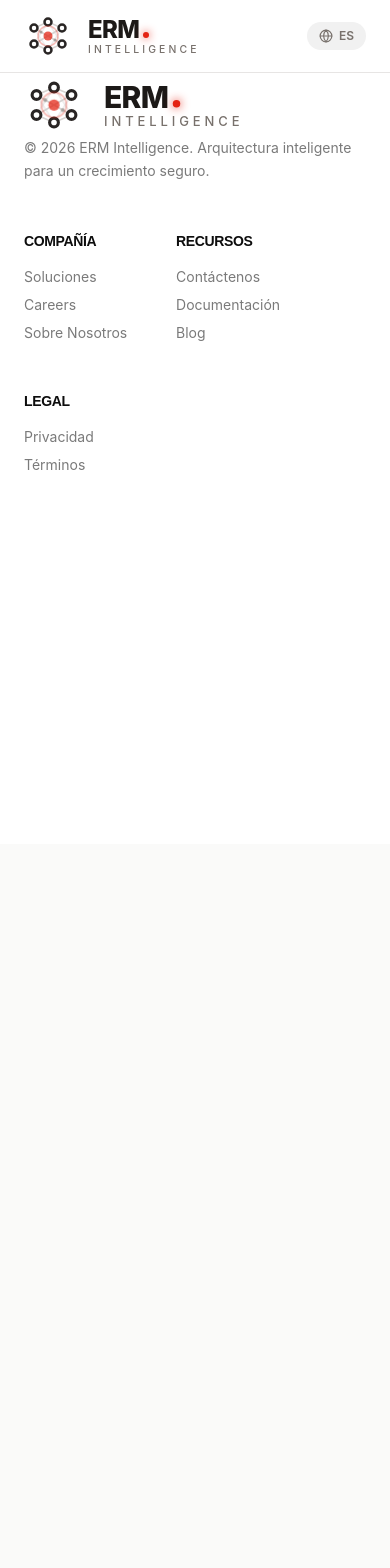
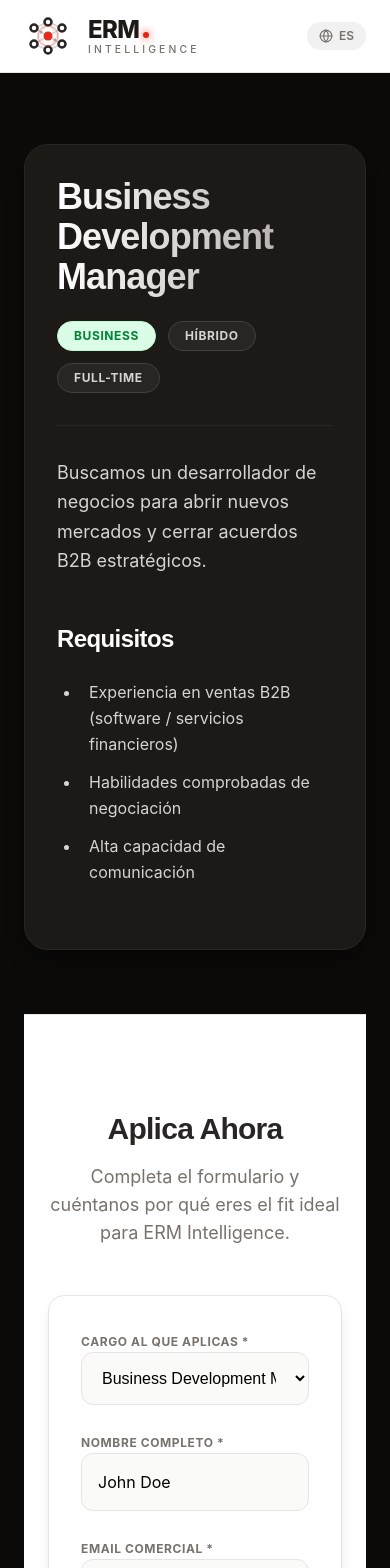
Before and after one commit to marinm80/erm-intelligence, a React (Vite) app in the folder frontend/: page /careers/bus-01 in a window 390 px wide. Shown: the top 1568 px of the page. Before the commit the page ends 844 px from the top, so only its background shows below. Built offline with nearby package versions, Linux system fonts and the light colour scheme.

Commit message:
feat: implement Job Detail Page and fix Career forms placeholders

```diff
--- a/frontend/src/App.tsx
+++ b/frontend/src/App.tsx
@@ -5,6 +5,7 @@ import { LandingPage } from './pages/LandingPage';
 import { CareersPage } from './pages/CareersPage';
 import { AboutPage } from './pages/AboutPage';
 import ScrollToTop from './components/ScrollToTop';
+import JobDetailPage from './pages/JobDetailPage';
 
 function App() {
   return (
@@ -17,6 +18,7 @@ function App() {
           <Route path="/" element={<LandingPage />} />
           <Route path="/about" element={<AboutPage />} />
           <Route path="/careers" element={<CareersPage />} />
+          <Route path="/careers/:jobId" element={<JobDetailPage />} />
         </Routes>
 
         <Footer />
--- a/frontend/src/components/careers/ApplicationForm.tsx
+++ b/frontend/src/components/careers/ApplicationForm.tsx
@@ -175,7 +175,7 @@ export const ApplicationForm = ({ jobs, selectedJobId }: ApplicationFormProps) =
                    name="positionId"
                    value={formData.positionId}
                    onChange={handleInputChange}
-                   className="w-full p-4 bg-[var(--color-stone-50)] border border-[var(--color-stone-200)] rounded-xl focus:outline-none focus:border-[var(--color-brand-red)] focus:ring-1 focus:ring-[var(--color-brand-red)] transition-all font-display text-[var(--color-stone-800)]"
+                   className="w-full p-4 bg-[var(--color-stone-50)] border border-[var(--color-stone-200)] rounded-xl focus:outline-none focus:border-[var(--color-brand-red)] focus:ring-1 focus:ring-[var(--color-brand-red)] transition-all font-display text-black"
                  >
                    <option value="" disabled>Selecciona una posición</option>
                    {jobs.filter(j => j.isActive).map(job => (
@@ -192,7 +192,7 @@ export const ApplicationForm = ({ jobs, selectedJobId }: ApplicationFormProps) =
                    value={formData.fullName}
                    onChange={handleInputChange}
                    type="text"
-                   className="w-full p-4 bg-[var(--color-stone-50)] border border-[var(--color-stone-200)] rounded-xl focus:outline-none focus:border-[var(--color-brand-red)] transition-colors"
+                   className="w-full p-4 bg-[var(--color-stone-50)] border border-[var(--color-stone-200)] rounded-xl focus:outline-none focus:border-[var(--color-brand-red)] transition-colors placeholder-black text-black"
                    placeholder="John Doe"
                  />
              </div>
@@ -204,7 +204,7 @@ export const ApplicationForm = ({ jobs, selectedJobId }: ApplicationFormProps) =
                    name="email"
                    value={formData.email}
                    onChange={handleInputChange}
-                   className="w-full p-4 bg-[var(--color-stone-50)] border border-[var(--color-stone-200)] rounded-xl focus:outline-none focus:border-[var(--color-brand-red)] transition-colors"
+                   className="w-full p-4 bg-[var(--color-stone-50)] border border-[var(--color-stone-200)] rounded-xl focus:outline-none focus:border-[var(--color-brand-red)] transition-colors placeholder-black text-black"
                    placeholder="john@example.com"
                  />
              </div>
@@ -216,7 +216,7 @@ export const ApplicationForm = ({ jobs, selectedJobId }: ApplicationFormProps) =
                    name="linkedinUrl"
                    value={formData.linkedinUrl}
                    onChange={handleInputChange}
-                   className="w-full p-4 bg-[var(--color-stone-50)] border border-[var(--color-stone-200)] rounded-xl focus:outline-none focus:border-[var(--color-brand-red)] transition-colors"
+                   className="w-full p-4 bg-[var(--color-stone-50)] border border-[var(--color-stone-200)] rounded-xl focus:outline-none focus:border-[var(--color-brand-red)] transition-colors placeholder-black text-black"
                    placeholder="https://linkedin.com/in/..."
                  />
              </div>
@@ -233,7 +233,7 @@ export const ApplicationForm = ({ jobs, selectedJobId }: ApplicationFormProps) =
                    name="motivationLetter"
                    value={formData.motivationLetter}
                    onChange={handleInputChange}
-                   className="w-full p-4 bg-[var(--color-stone-50)] border border-[var(--color-stone-200)] rounded-xl focus:outline-none focus:border-[var(--color-brand-red)] transition-colors h-40 resize-y"
+                   className="w-full p-4 bg-[var(--color-stone-50)] border border-[var(--color-stone-200)] rounded-xl focus:outline-none focus:border-[var(--color-brand-red)] transition-colors h-40 resize-y placeholder-black text-black"
                    placeholder="¿Por qué eres el candidato ideal para ERM Intelligence?"
                  ></textarea>
              </div>
--- a/frontend/src/components/careers/JobCard.tsx
+++ b/frontend/src/components/careers/JobCard.tsx
@@ -1,5 +1,7 @@
 import type { JobPosition } from '../../types/careers';
 import { MapPin, Clock } from 'lucide-react';
+import { Link } from 'react-router-dom';
+import { useTranslation } from 'react-i18next';
 
 interface JobCardProps {
   job: JobPosition;
@@ -7,6 +9,7 @@ interface JobCardProps {
 }
 
 export const JobCard = ({ job, onApply }: JobCardProps) => {
+  const { t } = useTranslation();
   const departmentColors: Record<string, string> = {
     'Engineering': 'bg-blue-100 text-blue-700 border-blue-200',
     'Product': 'bg-purple-100 text-purple-700 border-purple-200',
@@ -43,6 +46,15 @@ export const JobCard = ({ job, onApply }: JobCardProps) => {
         </div>
       </div>
 
+      <div className="flex flex-col gap-2">
+        <Link
+          to={`/careers/${job.id}`}
+          target="_blank"
+          rel="noopener noreferrer"
+          className="block w-full text-center border border-stone-600 text-stone-300 hover:border-(--color-brand-red) hover:text-(--color-brand-red) py-2 px-4 rounded-lg transition-colors duration-200 text-sm font-medium"
+        >
+          {t('careers.view_offer')}
+        </Link>
         <button
           onClick={() => onApply(job)}
           className="w-full py-3 bg-stone-100 text-stone-800 rounded-xl font-bold font-display hover:bg-(--color-brand-red) hover:text-white transition-colors group-hover:shadow-md"
@@ -50,5 +62,6 @@ export const JobCard = ({ job, onApply }: JobCardProps) => {
           Aplicar Ahora
         </button>
       </div>
+    </div>
   );
 };
--- a/frontend/src/i18n.ts
+++ b/frontend/src/i18n.ts
@@ -56,6 +56,13 @@ const resources = {
           "success_title": "¡Postulación Enviada!",
           "success_desc": "Gracias por tu interés en ERM Intelligence. Nuestro equipo revisará tu perfil y nos pondremos en contacto contigo pronto.",
           "another": "Enviar otra postulación"
+        },
+        "view_offer": "Ver oferta completa",
+        "detail": {
+          "back": "Volver a ofertas",
+          "requirements": "Requisitos",
+          "apply_title": "Aplicar a esta posición",
+          "not_found": "Oferta no encontrada"
         }
       },
       "hero": {
@@ -206,6 +213,13 @@ const resources = {
           "success_title": "Application Submitted!",
           "success_desc": "Thank you for your interest in ERM Intelligence. Our team will review your profile and contact you soon.",
           "another": "Submit another application"
+        },
+        "view_offer": "View full offer",
+        "detail": {
+          "back": "Back to offers",
+          "requirements": "Requirements",
+          "apply_title": "Apply for this position",
+          "not_found": "Position not found"
         }
       },
       "hero": {
--- /dev/null
+++ b/frontend/src/pages/JobDetailPage.tsx
@@ -0,0 +1,89 @@
+import { useParams, Navigate } from 'react-router-dom';
+import { useTranslation } from 'react-i18next';
+import { jobPositions } from '../data/jobPositions';
+import { Navbar } from '../components/Navbar';
+import { Footer } from '../components/Footer';
+import ScrollToTop from '../components/ScrollToTop';
+import { ApplicationForm } from '../components/careers/ApplicationForm';
+
+export const JobDetailPage = () => {
+  const { t } = useTranslation();
+  const { jobId } = useParams<{ jobId: string }>();
+
+  const job = jobPositions.find(j => j.id === jobId);
+
+  if (!job) {
+    return <Navigate to="/careers" replace />;
+  }
+
+  const departmentColors: Record<string, string> = {
+    'Engineering': 'bg-blue-100 text-blue-700 border-blue-200',
+    'Product': 'bg-purple-100 text-purple-700 border-purple-200',
+    'Business': 'bg-green-100 text-green-700 border-green-200',
+    'Security': 'bg-orange-100 text-orange-700 border-orange-200',
+  };
+
+  const badgeColor = departmentColors[job.department] || 'bg-gray-100 text-gray-700 border-gray-200';
+
+  return (
+    <div className="bg-stone-950 min-h-screen text-stone-200 pt-20">
+      <ScrollToTop />
+      <Navbar />
+
+      <main className="container-custom py-16 md:py-24 max-w-4xl mx-auto">
+        <div className="bg-stone-900 border border-stone-800 rounded-3xl p-8 md:p-12 mb-12 shadow-xl shadow-black/20">
+          {/* Header */}
+          <div className="mb-8 border-b border-stone-800 pb-8">
+            <h1 className="text-4xl md:text-5xl font-display font-bold mb-6 text-transparent bg-clip-text bg-gradient-to-r from-white to-stone-400">
+              {job.title}
+            </h1>
+
+            <div className="flex flex-wrap gap-3">
+              <span className={`px-4 py-1.5 rounded-full text-xs font-bold uppercase tracking-wider border ${badgeColor}`}>
+                {job.department}
+              </span>
+              <span className="px-4 py-1.5 rounded-full text-xs font-bold uppercase tracking-wider border bg-stone-800 text-stone-300 border-stone-700">
+                {job.modality}
+              </span>
+              <span className="px-4 py-1.5 rounded-full text-xs font-bold uppercase tracking-wider border bg-stone-800 text-stone-300 border-stone-700">
+                {job.contractType}
+              </span>
+            </div>
+          </div>
+
+          {/* Description */}
+          <div className="mb-12">
+            <p className="text-lg text-stone-300 leading-relaxed whitespace-pre-wrap">
+              {job.description}
+            </p>
+          </div>
+
+          {/* Requirements */}
+          {job.requirements && job.requirements.length > 0 && (
+            <div className="mb-8">
+              <h2 className="text-2xl font-display font-bold text-white mb-6">
+                {t('careers.detail.requirements')}
+              </h2>
+              <ul className="list-disc pl-6 space-y-3">
+                {job.requirements.map((req, index) => (
+                  <li key={index} className="text-stone-300 leading-relaxed relative pl-2">
+                    {req}
+                  </li>
+                ))}
+              </ul>
+            </div>
+          )}
+        </div>
+
+        {/* Application Form Section */}
+        <div className="mt-16">
+          <ApplicationForm jobs={jobPositions} selectedJobId={job.id} />
+        </div>
+      </main>
+
+      <Footer />
+    </div>
+  );
+};
+
+export default JobDetailPage;
```
Also changed, not shown: 1 other file (tests, documents, lock files or other folders). Lines whose indentation alone changed are shown as unchanged.
